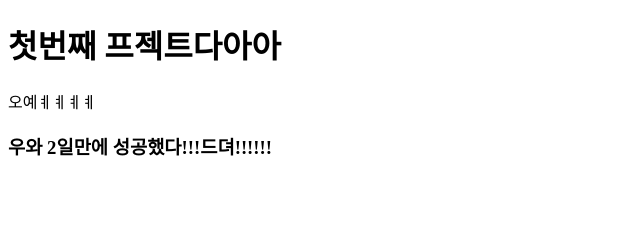
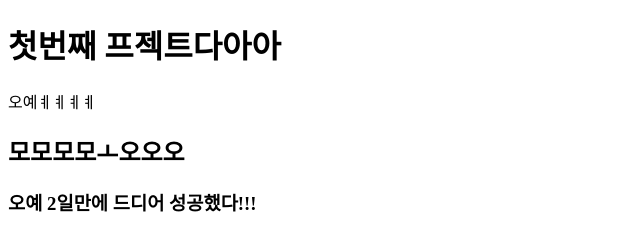
Before and after one commit to orgamuzz/First-Hansol-project, a plain HTML site: page index.html in a window 1280 px wide. Shown: the whole page, without its empty margins (0-640 px from the left). Drawn offline with Linux system fonts and the light colour scheme.

Commit message:
add new sentence

```diff
--- a/index.html
+++ b/index.html
@@ -7,10 +7,17 @@
     <title>Document</title>
     <link rel="stylesheet" href="style.css" />
   </head>
-  <body>
-    <h1>첫번째 프젝트다아아</h1>
+
+  <h1>첫번째 프젝트다아아</h1>
     <p>오예ㅖㅖㅖㅖ</p>
 
-    <h3>우와 2일만에 성공했다!!!드뎌!!!!!!</h3>
+  <h2>
+      모모모모ㅗ오오오
+    </h2>
+
+    <h3>
+        오예 2일만에 드디어 성공했다!!!
+
+    </h3>
   </body>
 </html>
```
